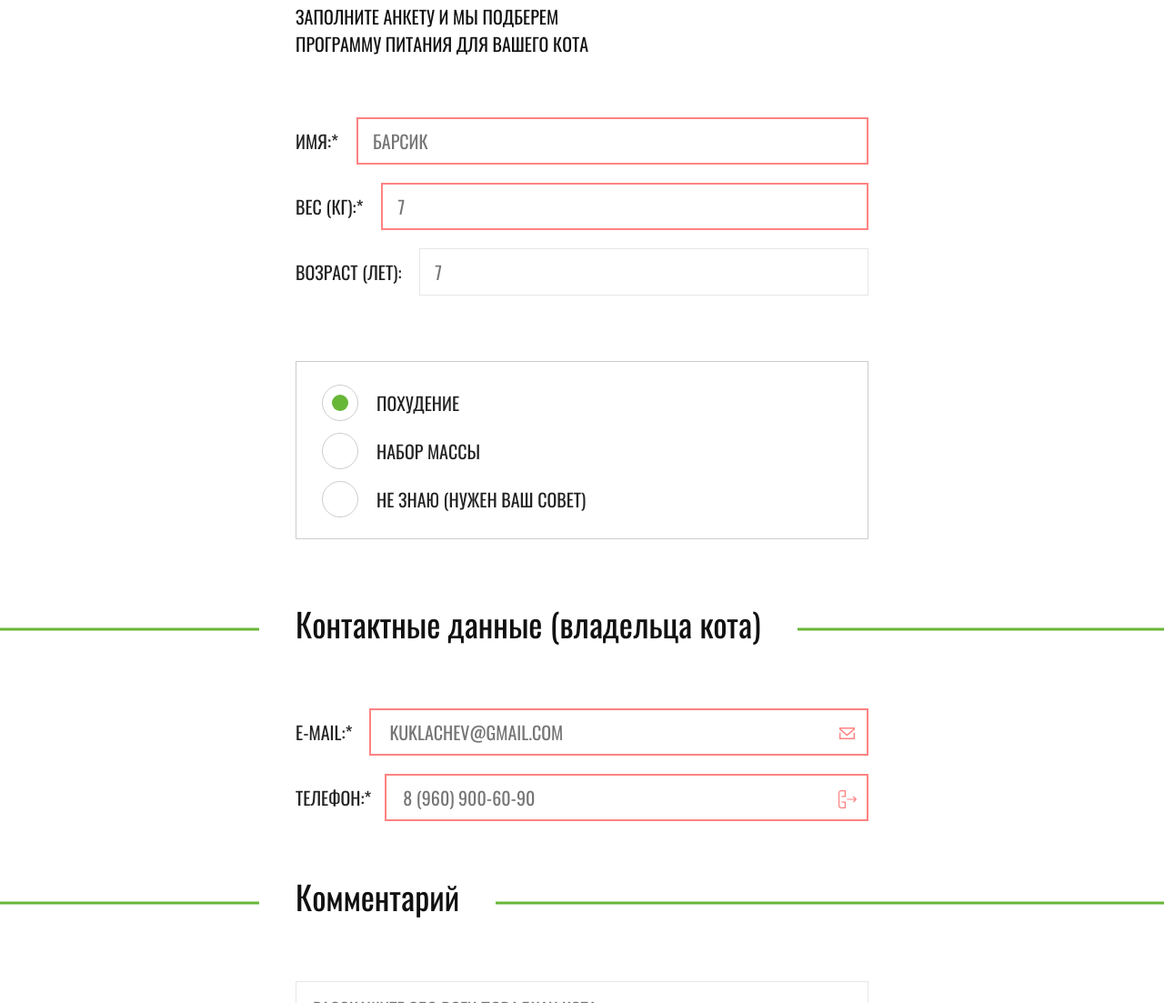
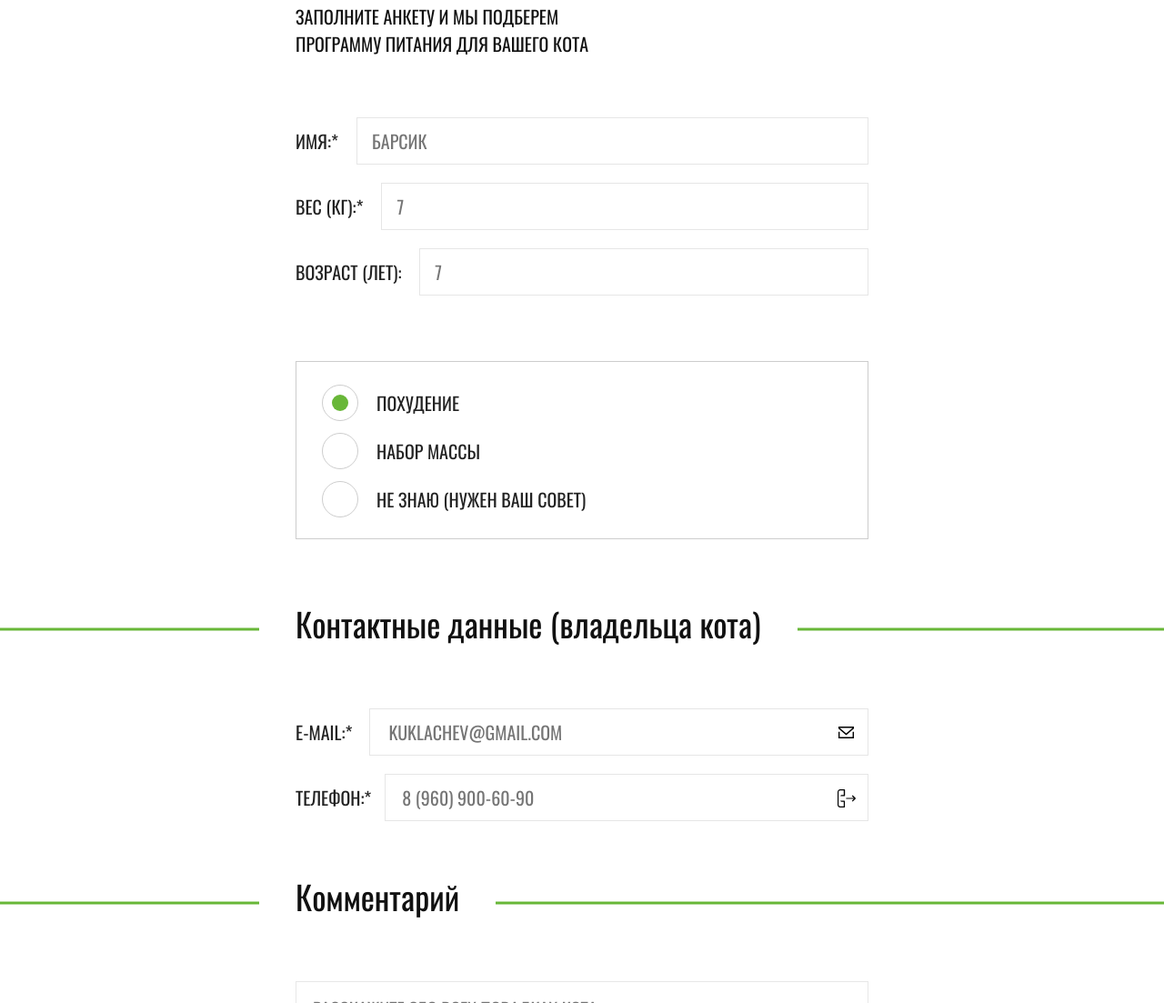
Before and after one commit to dmitriytsvetkov/163387-cat-energy-19, a website: page source/form.html in a window 1280 px wide. Shown: the part 252-1355 px from the top of the page at 91% size. Drawn offline with Linux system fonts and the light colour scheme; some packages are replaced by stand-ins of ours.

Commit message:
Поправил форму и фон кнопок слайдера

```diff
--- a/source/form.html
+++ b/source/form.html
@@ -43,11 +43,11 @@
           <p class="main-form__text">Заполните анкету и мы подберем программу питания для вашего кота</p>
           <fieldset class="main-form__fieldset">
             <label class="main-form__label main-form__label--text">Имя:*
-              <input class="main-form__input main-form__input--text" type="text" name="name" placeholder="Барсик" required>
+              <input class="main-form__input main-form__input--text" type="text" name="name" placeholder="Барсик">
             </label>
             <label class="main-form__label main-form__label--text">
               Вес (КГ):*
-              <input class="main-form__input main-form__input--text" type="text" name="weight" placeholder="7" required>
+              <input class="main-form__input main-form__input--text" type="text" name="weight" placeholder="7">
             </label>
             <label class="main-form__label main-form__label--text">
               Возраст (Лет):
@@ -71,11 +71,11 @@
             <div class="main-form__contacts-wrapper">
               <label class="main-form__label main-form__label--email">
                 E-mail:*
-                <input class="main-form__input main-form__input--email" type="email" name="email" placeholder="KUKLACHEV@GMAIL.COM" required>
+                <input class="main-form__input main-form__input--email" type="email" name="email" placeholder="KUKLACHEV@GMAIL.COM">
               </label>
               <label class="main-form__label main-form__label--tel">
                 Телефон:*
-                <input class="main-form__input main-form__input--tel" type="tel" name="tel" placeholder="8 (960) 900-60-90" required>
+                <input class="main-form__input main-form__input--tel" type="tel" name="tel" placeholder="8 (960) 900-60-90">
               </label>
             </div>
           </fieldset>
--- a/source/sass/blocks/example-feature.scss
+++ b/source/sass/blocks/example-feature.scss
@@ -78,6 +78,6 @@
   }
 
   .example-feature__text::before {
-    background-color: transparent;
+    background-color: #f2f2f2;
   }
 }
--- a/source/sass/blocks/example-slider.scss
+++ b/source/sass/blocks/example-slider.scss
@@ -15,6 +15,7 @@
   text-transform: uppercase;
   border: none;
   cursor: pointer;
+  background-color: #f2f2f2;
 }
 
 .example-slider__bar {
```
